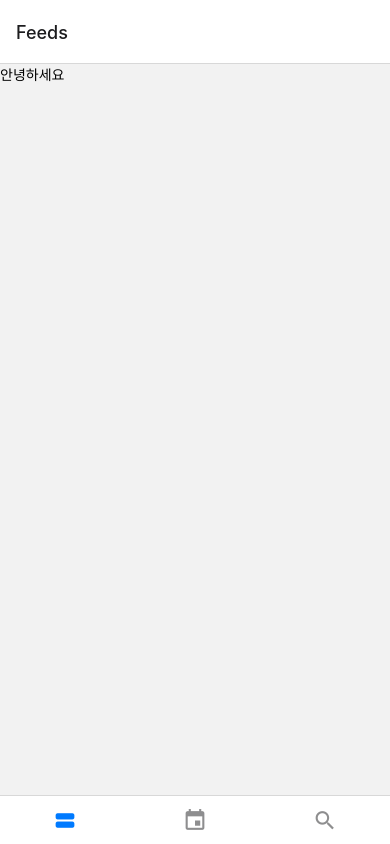
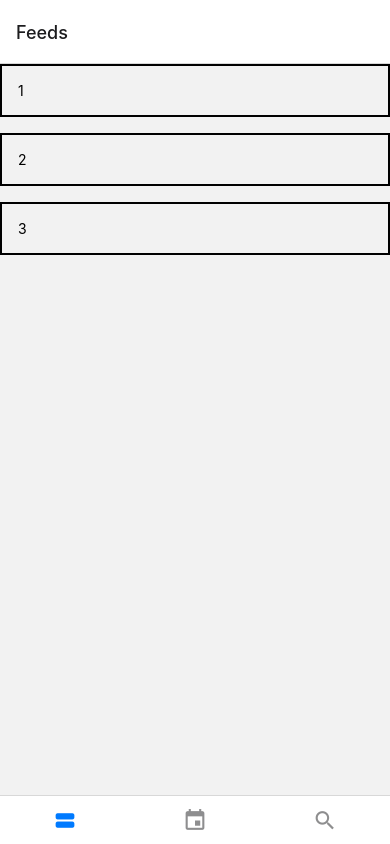
Before and after one commit to wannabefrontdeveloper/DayLog, a React Native app: screen /Feeds in a window 390 px wide. Built offline with nearby package versions, Linux system fonts and the light colour scheme.

Commit message:
코드수정 Box라는 컴포넌트를 임시적으로 만들어주었습니다.

```diff
--- a/screens/FeedsScreen.js
+++ b/screens/FeedsScreen.js
@@ -5,13 +5,30 @@ import LogContext from '../contexts/LogContext';
 function FeedsScreen() {
   return (
     <View style={styles.block}>
-      <LogContext.Consumer>{value => <Text>{value}</Text>}</LogContext.Consumer>
+      <Box>
+        <Text>1</Text>
+      </Box>
+      <Box>
+        <Text>2</Text>
+      </Box>
+      <Box>
+        <Text>3</Text>
+      </Box>
     </View>
   );
 }
 
+function Box({children}) {
+  return <View style={styles.box}>{children}</View>;
+}
+
 const styles = StyleSheet.create({
-  block: {},
+  box: {
+    borderWidth: 2,
+    padding: 16,
+    borderBottomColor: 'black',
+    marginBottom: 16,
+  },
 });
 
 export default FeedsScreen;
```
